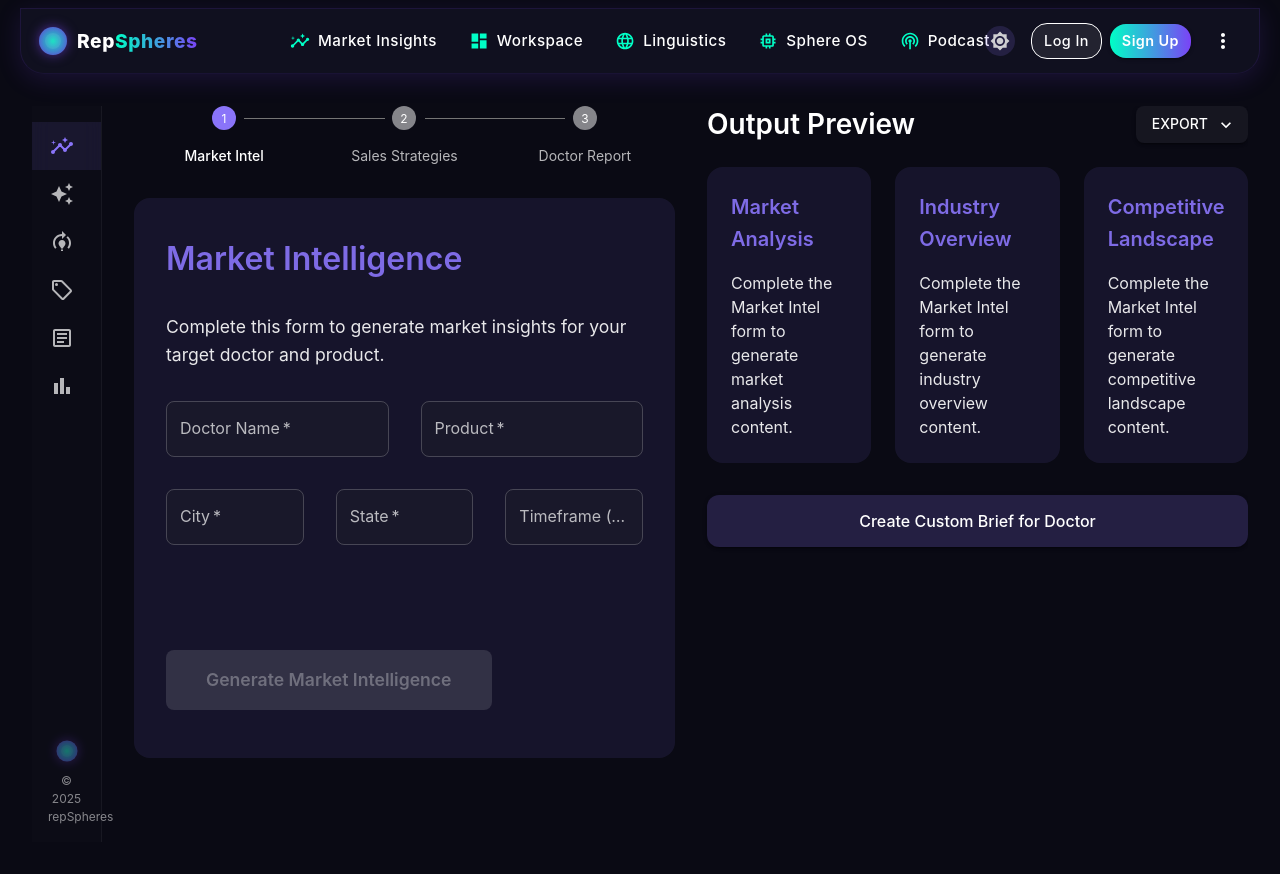
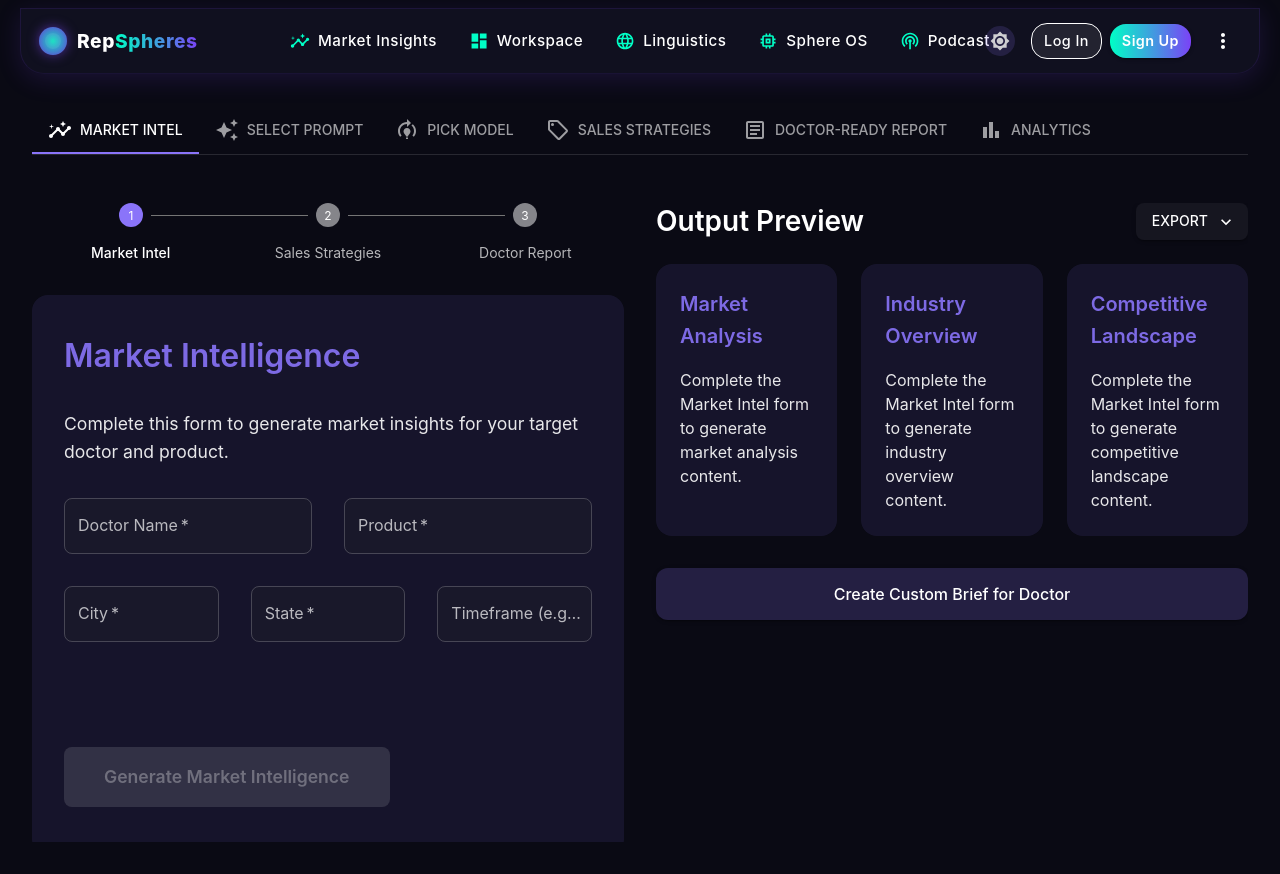
Before and after one commit to BoweryJG/osfrontend, a React (Vite) app: page / in a window 1280 px wide. Built offline with nearby package versions, Linux system fonts and the light colour scheme; the HTML template or start-up script is replaced by a standard one.

Commit message:
Add TopMenuCarousel and update layout

```diff
--- a/src/App.jsx
+++ b/src/App.jsx
@@ -1,8 +1,7 @@
 import React, { useState } from 'react';
 import { ThemeProvider, CssBaseline, Box, Typography } from '@mui/material';
 import { createTheme } from '@mui/material/styles';
-import Header from './components/Header';
-import Sidebar from './components/Sidebar';
+import TopMenuCarousel from './components/TopMenuCarousel';
 import MainLayout from './components/MainLayout';
 import ContentArea from './components/ContentArea';
 import OutputPreview from './components/OutputPreview';
@@ -171,7 +170,7 @@ function App() {
         return (
           <ContentArea>
             <Typography variant="h5" sx={{ color: 'white', mb: 2 }}>
-              Select an option from the sidebar
+              Select an option from the menu
             </Typography>
           </ContentArea>
         );
@@ -188,7 +187,7 @@ function App() {
         />
         <Box sx={{ display: 'flex', flexDirection: 'column', height: '100vh' }}>
           <MainLayout>
-            <Sidebar selectedOption={selectedOption} onOptionSelect={handleOptionSelect} />
+            <TopMenuCarousel selectedOption={selectedOption} onOptionSelect={handleOptionSelect} />
             <Box sx={{
               display: 'flex',
               flexDirection: { xs: 'column', md: 'row' }, // Stack on mobile, side-by-side on desktop
--- a/src/components/MainLayout.jsx
+++ b/src/components/MainLayout.jsx
@@ -6,6 +6,7 @@ const MainLayout = ({ children }) => {
     <Box
       sx={{
         display: 'flex',
+        flexDirection: 'column',
         flex: 1,
         padding: '2rem',
         gap: '2rem',
--- /dev/null
+++ b/src/components/TopMenuCarousel.jsx
@@ -0,0 +1,49 @@
+import React from 'react';
+import { Tabs, Tab, Box, useTheme, useMediaQuery } from '@mui/material';
+import InsightsOutlinedIcon from '@mui/icons-material/InsightsOutlined';
+import AutoAwesomeIcon from '@mui/icons-material/AutoAwesome';
+import ModelTrainingIcon from '@mui/icons-material/ModelTraining';
+import SellOutlinedIcon from '@mui/icons-material/SellOutlined';
+import ArticleOutlinedIcon from '@mui/icons-material/ArticleOutlined';
+import BarChartIcon from '@mui/icons-material/BarChart';
+
+const menuItems = [
+  { id: 'marketIntel', label: 'Market Intel', icon: <InsightsOutlinedIcon /> },
+  { id: 'selectPrompt', label: 'Select Prompt', icon: <AutoAwesomeIcon /> },
+  { id: 'pickModel', label: 'Pick Model', icon: <ModelTrainingIcon /> },
+  { id: 'salesStrategies', label: 'Sales Strategies', icon: <SellOutlinedIcon /> },
+  { id: 'doctorReport', label: 'Doctor-Ready Report', icon: <ArticleOutlinedIcon /> },
+  { id: 'analytics', label: 'Analytics', icon: <BarChartIcon /> },
+];
+
+const TopMenuCarousel = ({ selectedOption, onOptionSelect }) => {
+  const theme = useTheme();
+  const isSmall = useMediaQuery(theme.breakpoints.down('sm'));
+
+  return (
+    <Box sx={{ borderBottom: 1, borderColor: 'divider', mb: 2 }}>
+      <Tabs
+        value={selectedOption}
+        onChange={(e, newValue) => onOptionSelect(newValue)}
+        variant="scrollable"
+        scrollButtons="auto"
+        allowScrollButtonsMobile
+        textColor="inherit"
+        indicatorColor="primary"
+      >
+        {menuItems.map((item) => (
+          <Tab
+            key={item.id}
+            value={item.id}
+            icon={item.icon}
+            label={isSmall ? undefined : item.label}
+            iconPosition="start"
+            sx={{ minHeight: 48 }}
+          />
+        ))}
+      </Tabs>
+    </Box>
+  );
+};
+
+export default TopMenuCarousel;
```
